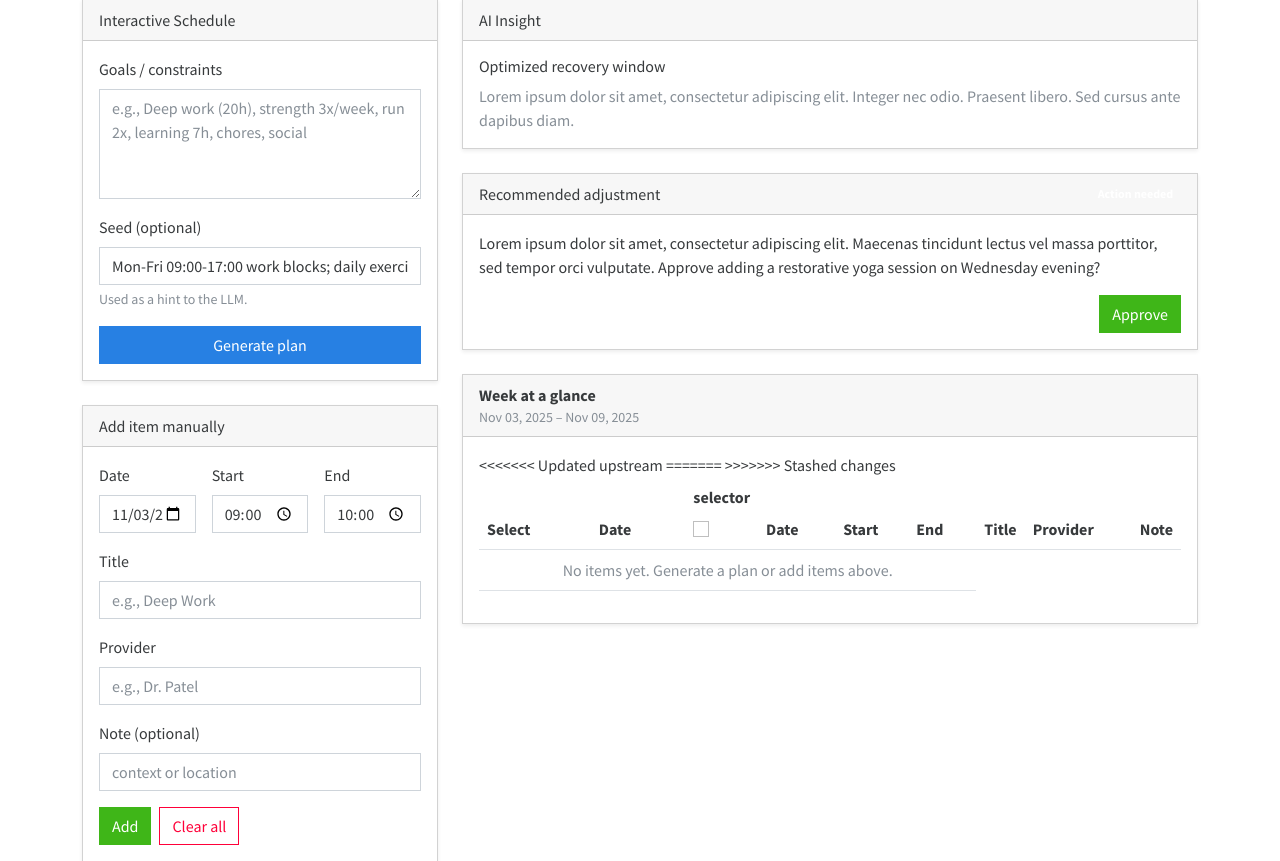
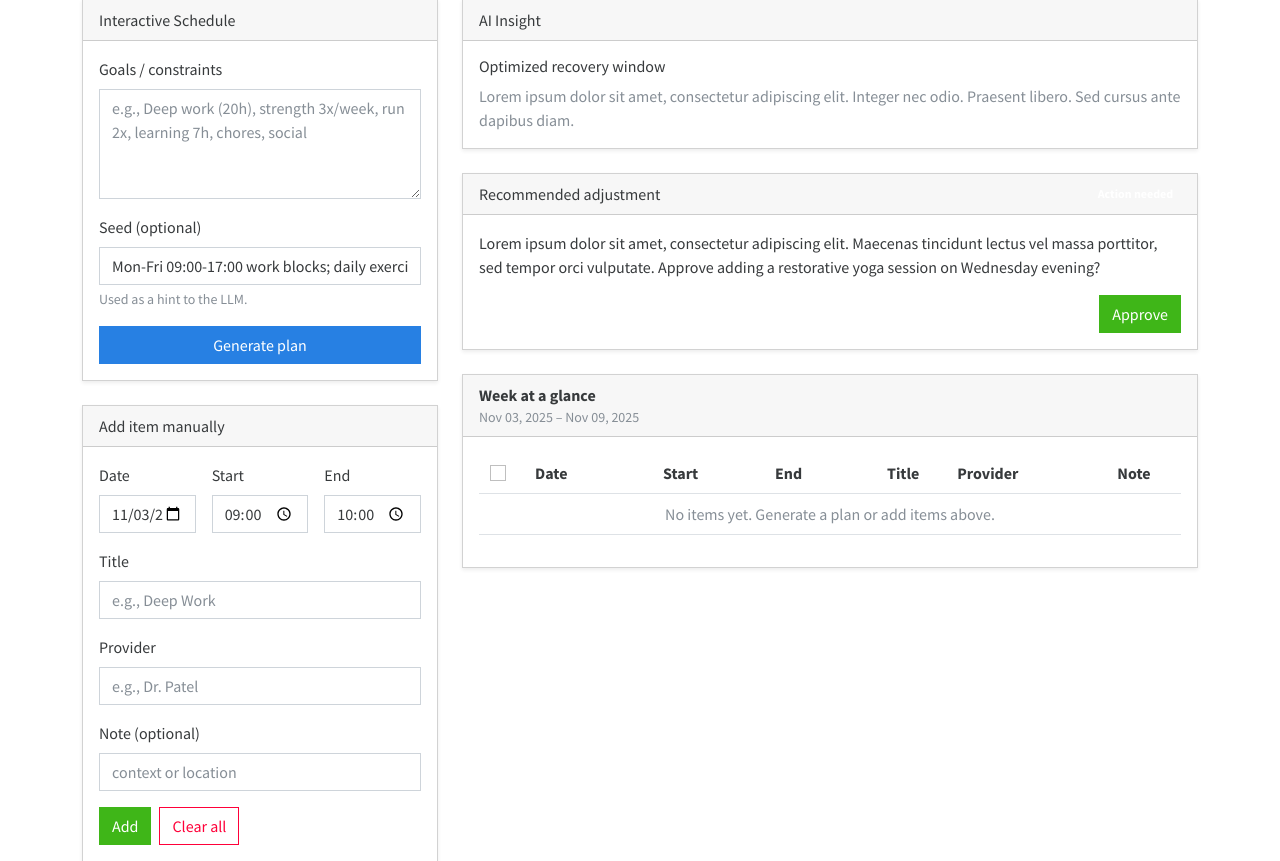
Before and after one commit to davidparks21/shiftrx_challenge, a Flask app: page / in a window 1280 px wide. Shown: the part 81-942 px from the top of the page. Run offline with Flask 3, Linux system fonts and the light colour scheme; some libraries are stand-ins or nearby versions.

Commit message:
UI tweaks after adding agent response cards

```diff
--- a/src/app/templates/index.html
+++ b/src/app/templates/index.html
@@ -97,17 +97,11 @@
           <table id="schedule-table" class="table table-hover align-middle">
             <thead>
               <tr>
-<<<<<<< Updated upstream
-                <th style="width: 8rem;">Select</th>
-                <th style="width: 3rem;"></th>
-                <th style="width: 11rem;">Date</th>
-=======
                 <th style="width: 3rem;">
-                  <label class="form-label">selector</label>
+                  <label class="form-label"></label>
                   <input type="checkbox" id="check-all" class="form-check-input">
                 </th>
                 <th style="width: 8rem;">Date</th>
->>>>>>> Stashed changes
                 <th style="width: 7rem;">Start</th>
                 <th style="width: 7rem;">End</th>
                 <th>Title</th>
@@ -121,17 +115,7 @@
                 {% set entry_date = day_dates.get(it.day) %}
                 <tr>
                   <td>
-<<<<<<< Updated upstream
-                    <select
-                      class="form-select form-select-sm"
-                      aria-label="Select an action for {{ it.title }} on {{ (entry_date.strftime('%a %b %d, %Y') if entry_date else it.day) }}"
-                      title="Select an action for {{ it.title }} on {{ (entry_date.strftime('%a %b %d, %Y') if entry_date else it.day) }}"
-                    >
-                      <option selected disabled value="">Select action…</option>
-                    </select>
-=======
                     <input type="checkbox" class="form-check-input row-check" name="selected_items" value="{{ it.id }}">
->>>>>>> Stashed changes
                   </td>
                   <td>
                     <div class="fw-semibold">{{ entry_date.strftime('%a') if entry_date else it.day }}</div>
```
Also changed, not shown: src/data_access_layer/__init__.py (added), src/data_object_model/__init__.py (added).
